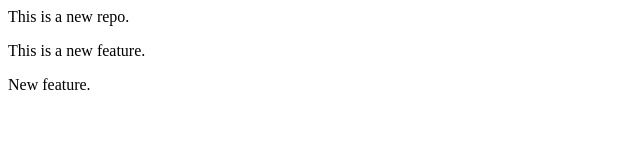
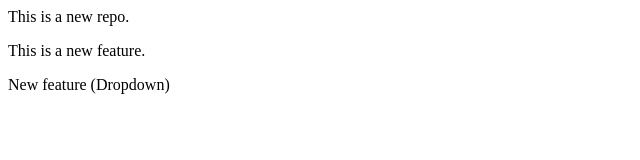
Before and after one commit to Prashant-990/localrepo, a plain HTML site: page index.html in a window 1280 px wide. Shown: the whole page, without its empty margins (0-640 px from the left). Drawn offline with Linux system fonts and the light colour scheme.

```diff
--- a/index.html
+++ b/index.html
@@ -1,3 +1,3 @@
 <p>This is a new repo.</p>
 <p>This is a new feature.</p>
-<p>New feature.</p>
+<p>New feature (Dropdown)</p>
```
